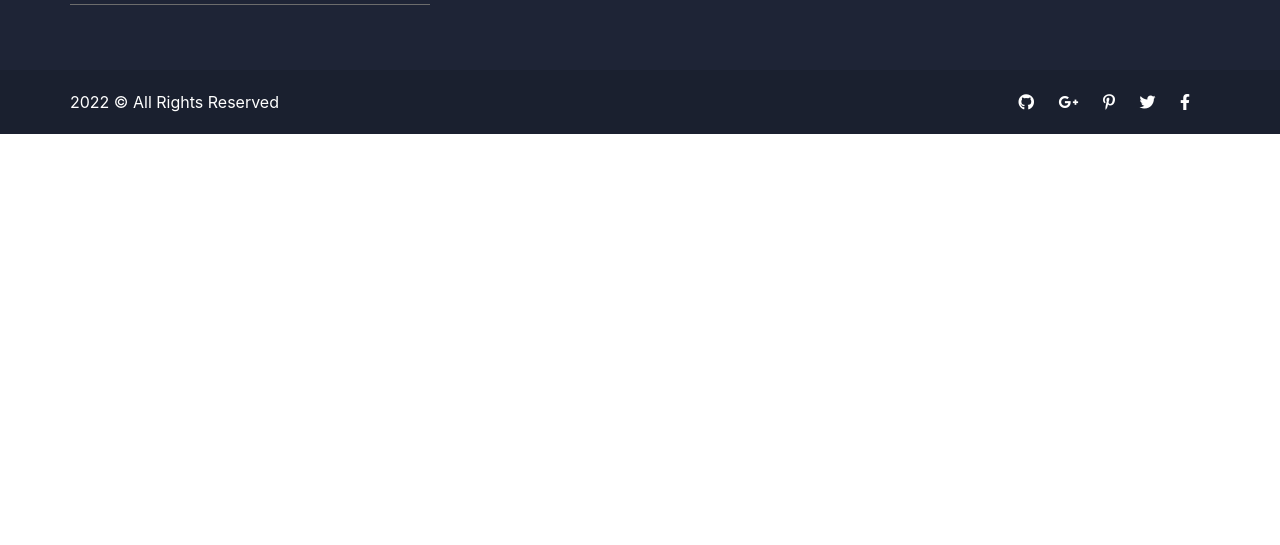
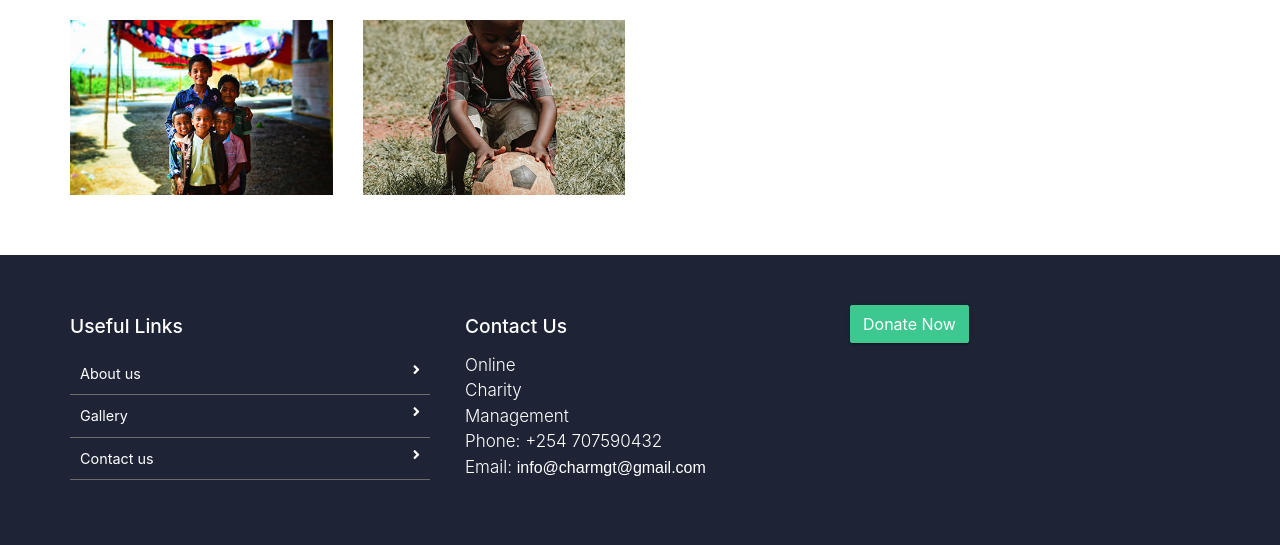
Before and after one commit to lizgi/Charity-mgt, a Django app: page /gallery/ in a window 1280 px wide. Shown: the part 1094-1639 px from the top of the page. Before the commit the page ends 1228 px from the top, so only its background shows below. Run offline with Django 3.2, Linux system fonts and the light colour scheme; parts of the project's set-up code (start-up, migrations or seed data) failed here and were passed over; some libraries are stand-ins or nearby versions; some web fonts are replaced.

Commit message:
update images.html

```diff
--- a/templates/gallery.html
+++ b/templates/gallery.html
@@ -57,6 +57,18 @@
                 <img src="/static/images/events/image_02.jpg" class="img-responsive">
             </div>
 
+            <!-- <div class="gallery_product col-lg-3 col-md-3 col-sm-4 col-xs-6 filter sprinkle">
+                <img src="/static/images/events/vul1.jpg" class="img-responsive">
+            </div> -->
+
+            <div class="gallery_product col-lg-3 col-md-3 col-sm-4 col-xs-6 filter sprinkle">
+                <img src="/static/images/events/vul2.jpeg" class="img-responsive">
+            </div>
+
+            <div class="gallery_product col-lg-3 col-md-3 col-sm-4 col-xs-6 filter sprinkle">
+                <img src="/static/images/events/vul3.jpeg" class="img-responsive">
+            </div>
+
             <div class="gallery_product col-lg-3 col-md-3 col-sm-4 col-xs-6 filter hdpe">
                 <img src="/static/images/events/image_01.jpg" class="img-responsive">
             </div>
@@ -65,8 +77,21 @@
                 <img src="/static/images/events/image_03.jpg" class="img-responsive">
             </div>
 
+            <div class="gallery_product col-lg-3 col-md-3 col-sm-4 col-xs-6 filter irrigation">
+                <img src="/static/images/events/Edu1.jpg" class="img-responsive">
+            </div>
+
             <div class="gallery_product col-lg-3 col-md-3 col-sm-4 col-xs-6 filter spray">
                 <img src="/static/images/events/image_04.jpg" class="img-responsive">
+            </div>
+            <div class="gallery_product col-lg-3 col-md-3 col-sm-4 col-xs-6 filter spray">
+                <img src="/static/images/events/health1.jpg" class="img-responsive">
+            </div>
+            <div class="gallery_product col-lg-3 col-md-3 col-sm-4 col-xs-6 filter spray">
+                <img src="/static/images/events/health2.jpeg" class="img-responsive">
+            </div>
+            <div class="gallery_product col-lg-3 col-md-3 col-sm-4 col-xs-6 filter spray">
+                <img src="/static/images/events/health3.jpg" class="img-responsive">
             </div>
 
 
```
